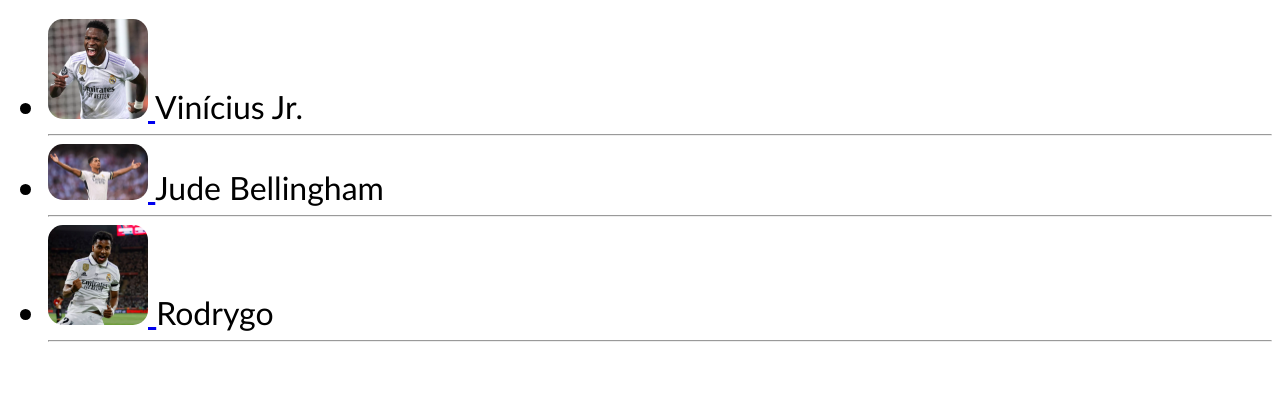
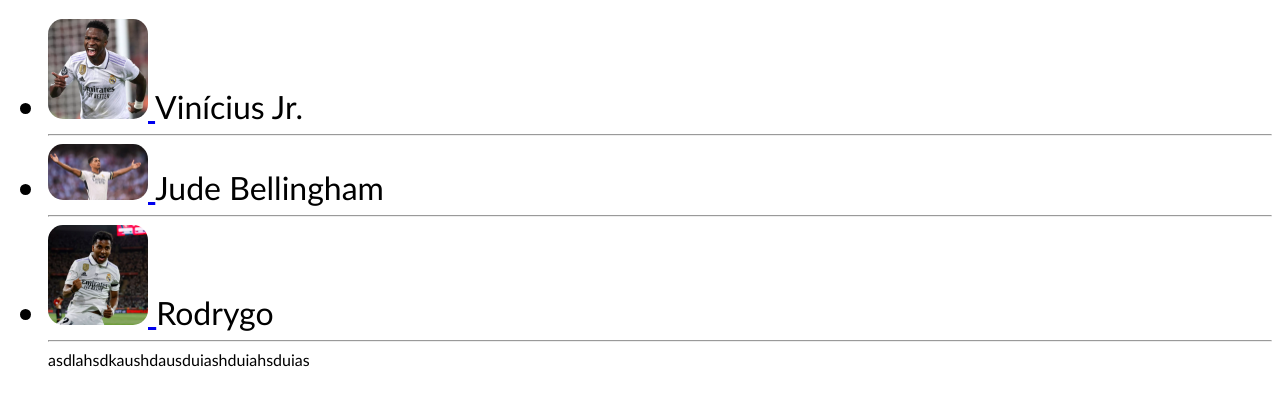
Before and after one commit to caua1701/pwm-realmadrid, a plain HTML site: page index.html in a window 1280 px wide. Shown: the part 93-498 px from the top of the page. Drawn offline with Linux system fonts and the light colour scheme.

Commit message:
alterei o codigo

```diff
--- a/index.html
+++ b/index.html
@@ -83,6 +83,10 @@
 
         <hr><!--Serve para adicionar uma linha horizontal na página-->
 
+
+
+        asdlahsdkaushdausduiashduiahsduias
+
     </ul> <!--Fechamento da lista não ordenada-->
 
 </body>
```
